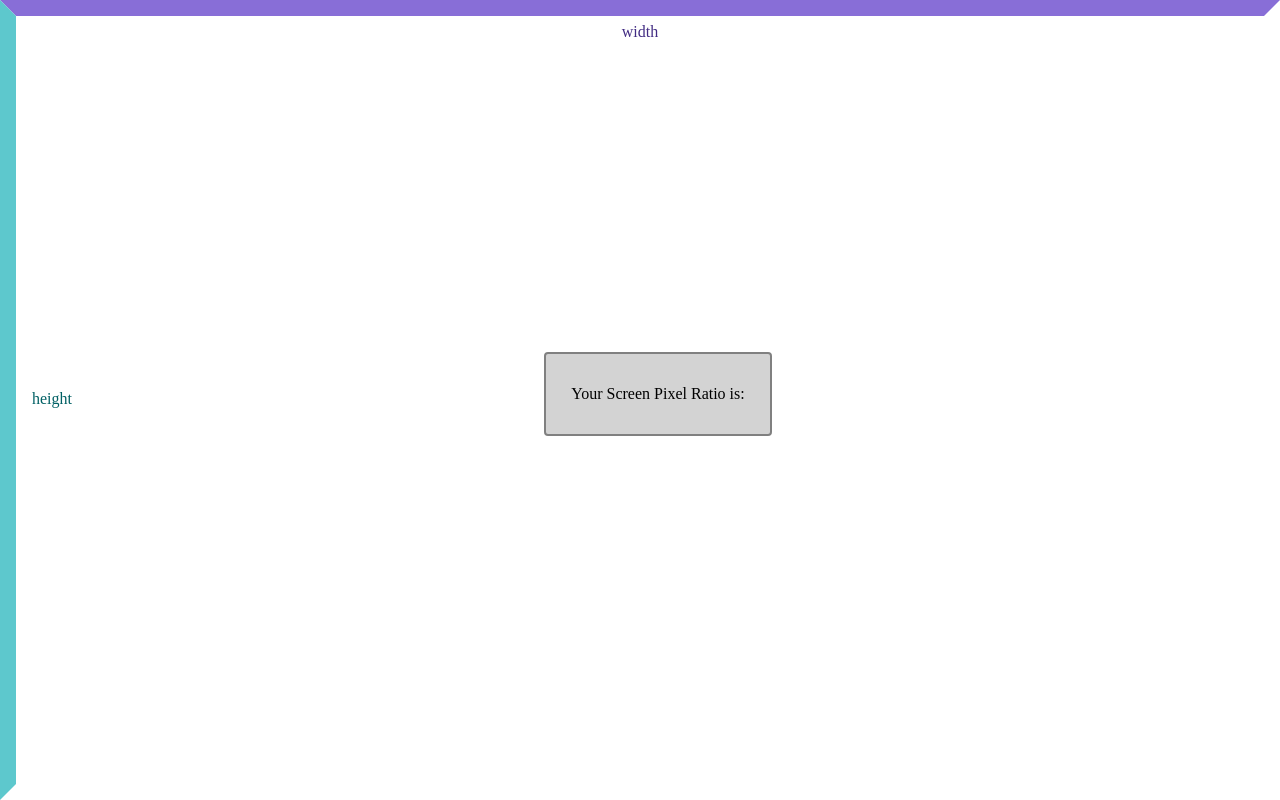
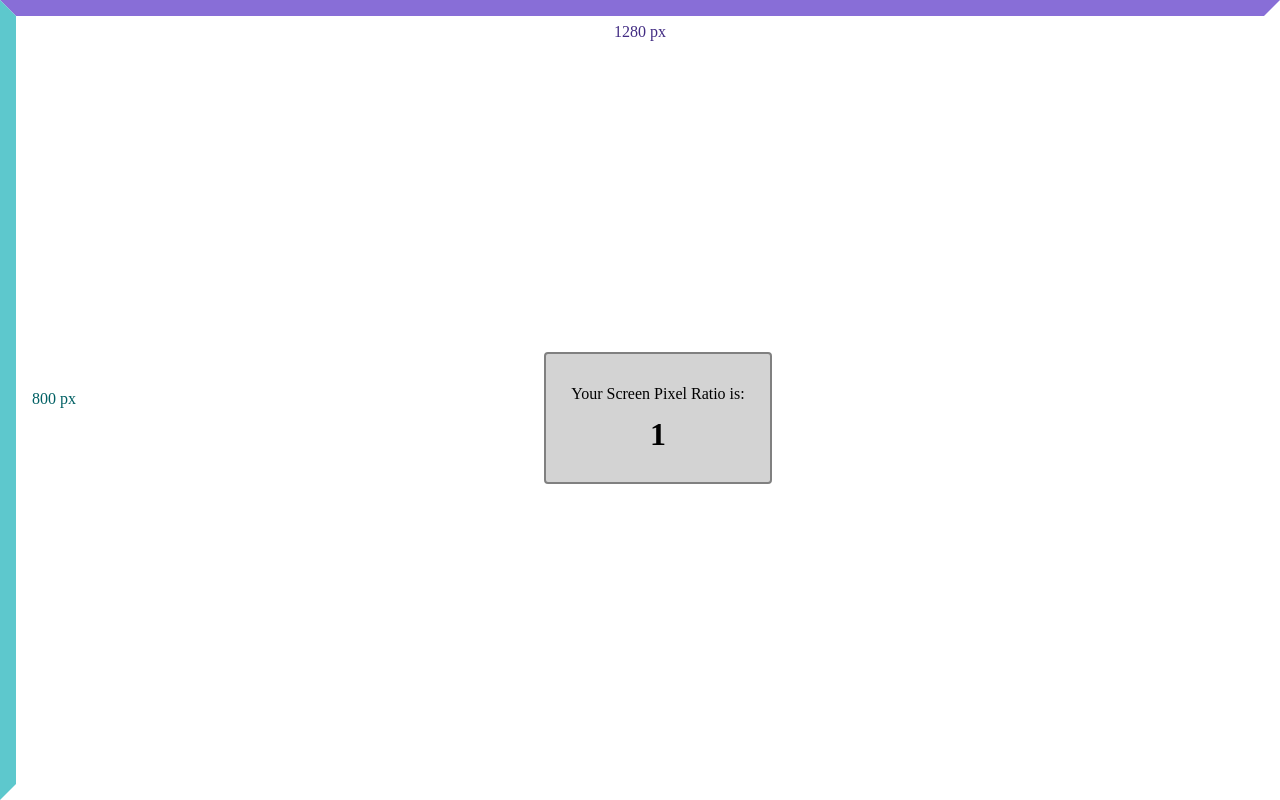
Before and after one commit to Mantish/pixel-ratio, a plain HTML site: page index.html in a window 1280 px wide. Drawn offline with nearby package versions, Linux system fonts and the light colour scheme.

Commit message:
compile files

```diff
--- a/index.html
+++ b/index.html
@@ -1 +1 @@
-<!DOCTYPE html><html><head><meta charset="utf-8"><meta name="viewport" content="width=device-width, initial-scale=1"><title>Screen Pixel Ratio and Viewport CSS dimensions</title><link rel="stylesheet" href="//cdnjs.cloudflare.com/ajax/libs/normalize/3.0.1/normalize.min.css"><link rel="stylesheet" href="main.css"></head><body><div id="width">width</div><div id="height">height</div><section id="pixel-ratio"><p>Your Screen Pixel Ratio is:</p></section><script src="main.js"></script></body></html>
+<!DOCTYPE html><html><head><meta charset="utf-8"><meta name="viewport" content="width=device-width, initial-scale=1, maximum-scale=1, user-scalable=no"><title>Screen Pixel Ratio and Viewport CSS dimensions</title><link rel="stylesheet" href="//cdnjs.cloudflare.com/ajax/libs/normalize/3.0.1/normalize.min.css"><link rel="stylesheet" href="main.css"></head><body><div id="width">width</div><div id="height">height</div><section id="pixel-ratio"><p>Your Screen Pixel Ratio is:</p></section><script src="/main.js"></script></body></html>
--- /dev/null
+++ b/main.js
@@ -0,0 +1,10 @@
+var ratio = window.devicePixelRatio;
+document.getElementById('pixel-ratio').innerHTML += (ratio) ? '<h1>' + ratio + '</h1>' : '<p class="unsupported">Your Browser Doesn\'t Support devicePixelRatio.</p>';
+getDimensions();
+
+function getDimensions() {
+  document.getElementById('width').innerHTML = window.innerWidth + ' px';
+  document.getElementById('height').innerHTML = window.innerHeight + ' px';
+}
+
+window.addEventListener('resize', getDimensions);
```
Also changed, not shown: 404.html (+1 -1 lines).
